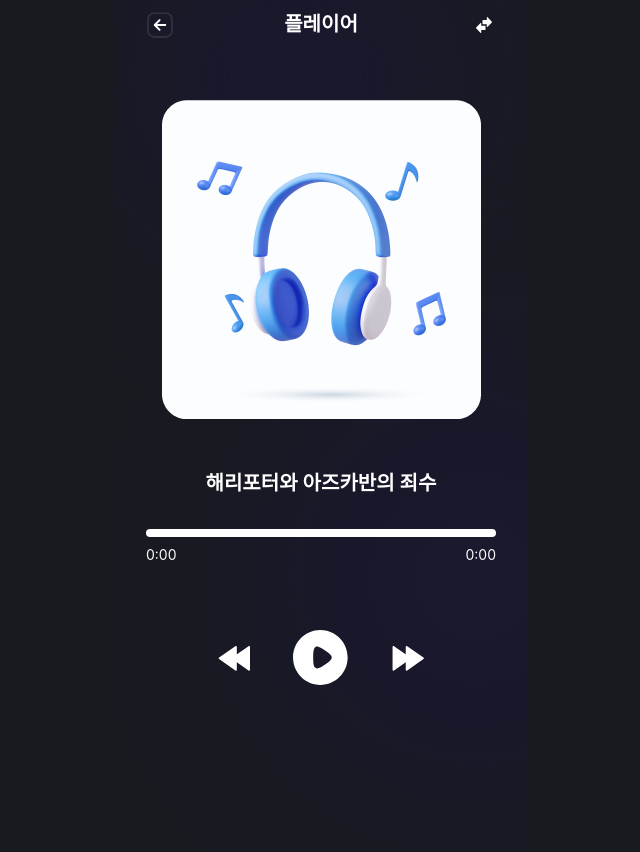
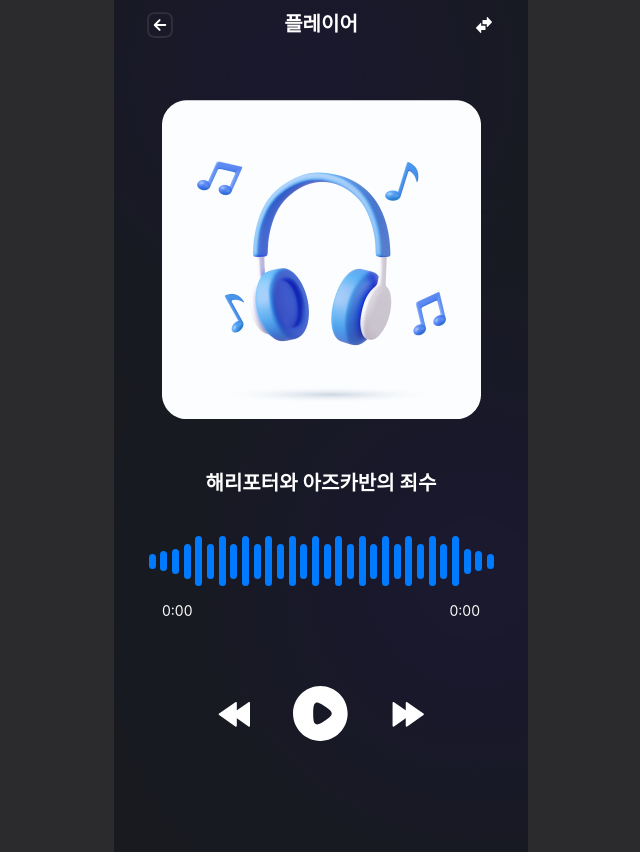
Before and after one commit to Nong-Mo/Frontend, a React (Create React App) app: page /player/audio in a window 1280 px wide. Shown: the whole page, without its empty margins (319-959 px from the left). Built offline with nearby package versions, Linux system fonts and the light colour scheme; sample sign-in values are in the browser's storage.

Commit message:
[Fix] ProgressBar 디자인 및 애니메이션 효과 수정

```diff
--- a/src/components/player/ProgressBar.tsx
+++ b/src/components/player/ProgressBar.tsx
@@ -4,12 +4,16 @@
   currentTime: number;
   duration: number;
   onSeek: (time: number) => void;
+  barWidth?: number; // 막대 두께 (px)
+  borderRadius?: number; // 모서리 둥근 정도 (px)
 }
 
 export const ProgressBar: React.FC<ProgressBarProps> = ({
                                                           currentTime,
                                                           duration,
-  onSeek
+                                                          onSeek,
+                                                          barWidth = 8, // 기본 두께 8px
+                                                          borderRadius = 5, // 기본 모서리 둥근 정도 5px
                                                         }) => {
   const formatTime = (time: number) => {
     const minutes = Math.floor(time / 60);
@@ -23,18 +27,60 @@
     onSeek(clickPosition * duration);
   };
 
+  // 웨이브 막대 생성
+  const waveSegments = Array.from({ length: 30 }, (_, i) => {
+    const isLeftEdge = i < 3; // 왼쪽 3개
+    const isRightEdge = i >= 27; // 오른쪽 3개
+    const isCenter = i >= 3 && i < 27; // 중앙 24개
+    const midPoint = 15; // 중앙 기준 계산 (중앙 시작과 끝의 중간)
+
+    // 높이 계산
+    let height = 15; // 기본 최소 높이
+    if (isLeftEdge || isRightEdge) {
+      // 양옆 영역: 자연스럽게 감소
+      const edgeDistance = isLeftEdge ? i : 29 - i; // 양 끝의 거리
+      height = 15 + edgeDistance * 5; // 끝으로 갈수록 작아짐
+    } else if (isCenter) {
+      // 중앙 영역: 교차 패턴
+      height = i % 2 === 0 ? 50 : 35; // 교차 높이
+    }
+
+    return {
+      height,
+      isPlayed: (i + 1) / 30 <= currentTime / duration || currentTime === duration, // 마지막까지 정확히 포함
+    };
+  });
+
   return (
-    <div className="w-full">
+      <div className="w-full flex flex-col items-center">
+        {/* 웨이브 */}
         <div
-        className="relative w-full h-2 bg-white rounded-full cursor-pointer"
+            className="relative flex justify-center items-center w-full h-16 cursor-pointer"
             onClick={handleClick}
         >
+          {waveSegments.map((segment, index) => {
+            const progressRatio = currentTime / duration;
+            const isActive = (index + 1) / 30 <= progressRatio || currentTime === duration; // 보정된 공식
+
+            return (
                 <div
-          className="absolute left-0 top-0 h-full bg-blue-600 rounded-full"
-          style={{ width: `${(currentTime / duration) * 100}%` }}
-        />
+                    key={index}
+                    className={`transition-all ${isActive ? 'bg-[#246BFD]' : 'bg-white'}`}
+                    style={{
+                      width: `${barWidth}px`, // 막대 너비
+                      height: `${segment.height}px`, // 막대 높이
+                      borderRadius: `${borderRadius}px`, // 모서리 둥근 정도
+                      marginLeft: `${barWidth / 3}px`, // 막대 간격
+                      marginRight: `${barWidth / 4}px`,
+                      backgroundColor: isActive ? '#007bff' : '#e0e0e0', // 자연스러운 색 전환
+                      transition: `background-color 0.05s linear, height 0.1s ease`, // 짧고 빠른 전환
+                    }}
+                ></div>
+            );
+          })}
         </div>
-      <div className="flex justify-between mt-2">
+        {/* 시간 표시 */}
+        <div className="flex justify-between mt-2 w-full px-4">
           <span className="text-neutral-50 text-sm">{formatTime(currentTime)}</span>
           <span className="text-neutral-50 text-sm">{formatTime(duration)}</span>
         </div>
--- a/src/services/audioService.ts
+++ b/src/services/audioService.ts
@@ -6,7 +6,7 @@
   title: '해리포터와 아즈카반의 죄수',
   bookName: '해리포터와 아즈카반의 죄수',
   createdAt: '2024-12-31',
-  audioUrl: '/music/시연용(다들_점심_맛있게_드세요).mp3',
+  audioUrl: '/music/운수좋은날.mp3',
   bookCover: '/covers/audio_cover.png',
 };
 
--- a/src/styles/global.css
+++ b/src/styles/global.css
@@ -13,7 +13,7 @@
 
 body {
     font-family: -apple-system, Pretendard, BlinkMacSystemFont, 'Segoe UI', Roboto, Oxygen, Ubuntu, Cantarell, 'Open Sans', 'Helvetica Neue', sans-serif;
-    background-color : var(--background-product-color);
+    background-color : var(--background-dev-color);
 }
 
 .content-container {
```
Also changed, not shown: 1 other file (tests, documents, lock files or other folders). Lines whose indentation alone changed are shown as unchanged.
